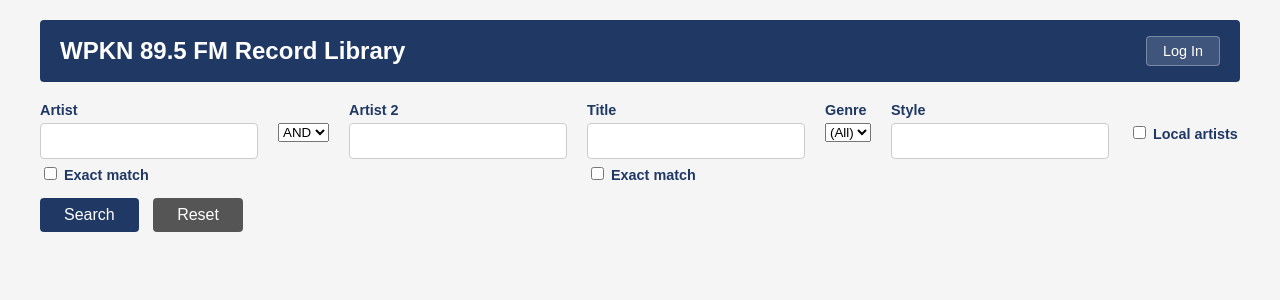
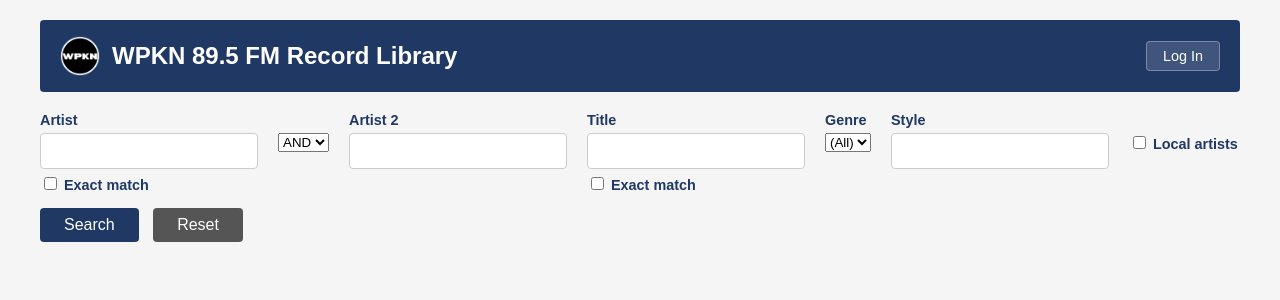
Before and after one commit to davidgolden99/wpkn-record-library, a Flask app: page / in a window 1280 px wide. Shown: the top 300 px of the page. Run offline with Flask 3, Linux system fonts and the light colour scheme; data that the repository does not hold is empty.

Commit message:
Add WPKN logo and favicon (v1.4)
Header logo and favicon set generated from "WPKN DL, White Transparent
Basic.png" (David's source art in wpkn_database/images/), chosen after
compositing candidate marks onto the header's actual navy background to
verify contrast rather than guessing from a white viewer background.

New: wpkn_flask/static/{logo,favicon,favicon-32x32,favicon-16x16,
apple-touch-icon}, .header-title/.logo CSS, header markup + favicon
<link> tags added to all 7 templates. Closes GitHub issues #2 and #3.

Co-Authored-By: Claude Sonnet 5 <noreply@anthropic.com>
Claude-Session: https://claude.ai/code/session_019hMmxpbQvuqdsphjgiWfXt

```diff
--- a/wpkn_flask/static/style.css
+++ b/wpkn_flask/static/style.css
@@ -16,6 +16,18 @@ header {
     display: flex;
     align-items: center;
     justify-content: space-between;
+}
+
+.header-title {
+    display: flex;
+    align-items: center;
+    gap: 12px;
+}
+
+.logo {
+    height: 40px;
+    width: 40px;
+    display: block;
 }
 
 nav {
--- a/wpkn_flask/templates/search.html
+++ b/wpkn_flask/templates/search.html
@@ -5,10 +5,17 @@
     <meta name="viewport" content="width=device-width, initial-scale=1.0">
     <title>WPKN Record Library</title>
     <link rel="stylesheet" href="{{ url_for('static', filename='style.css') }}">
+    <link rel="icon" type="image/x-icon" href="{{ url_for('static', filename='favicon.ico') }}">
+    <link rel="icon" type="image/png" sizes="32x32" href="{{ url_for('static', filename='favicon-32x32.png') }}">
+    <link rel="icon" type="image/png" sizes="16x16" href="{{ url_for('static', filename='favicon-16x16.png') }}">
+    <link rel="apple-touch-icon" href="{{ url_for('static', filename='apple-touch-icon.png') }}">
 </head>
 <body>
     <header>
-        <h1>WPKN 89.5 FM Record Library</h1>
+        <div class="header-title">
+            <img src="{{ url_for('static', filename='logo.png') }}" alt="WPKN" class="logo">
+            <h1>WPKN 89.5 FM Record Library</h1>
+        </div>
         <nav>
             {% if current_user.is_authenticated %}
                 {% if current_user.role in ('Entry', 'Librarian', 'Admin') %}
```
Also changed, not shown: wpkn_flask/templates/admin.html (+8 -1 lines), wpkn_flask/templates/bulk_edit.html (+8 -1 lines), wpkn_flask/templates/edit.html (+8 -1 lines), wpkn_flask/templates/entry.html (+8 -1 lines), wpkn_flask/templates/login.html (+8 -1 lines), wpkn_flask/templates/restore.html (+8 -1 lines), CHANGELOG.md, wpkn_flask/static/apple-touch-icon.png (added), wpkn_flask/static/favicon-16x16.png (added), wpkn_flask/static/favicon-32x32.png (added), wpkn_flask/static/favicon.ico (added), wpkn_flask/static/logo.png (added).
